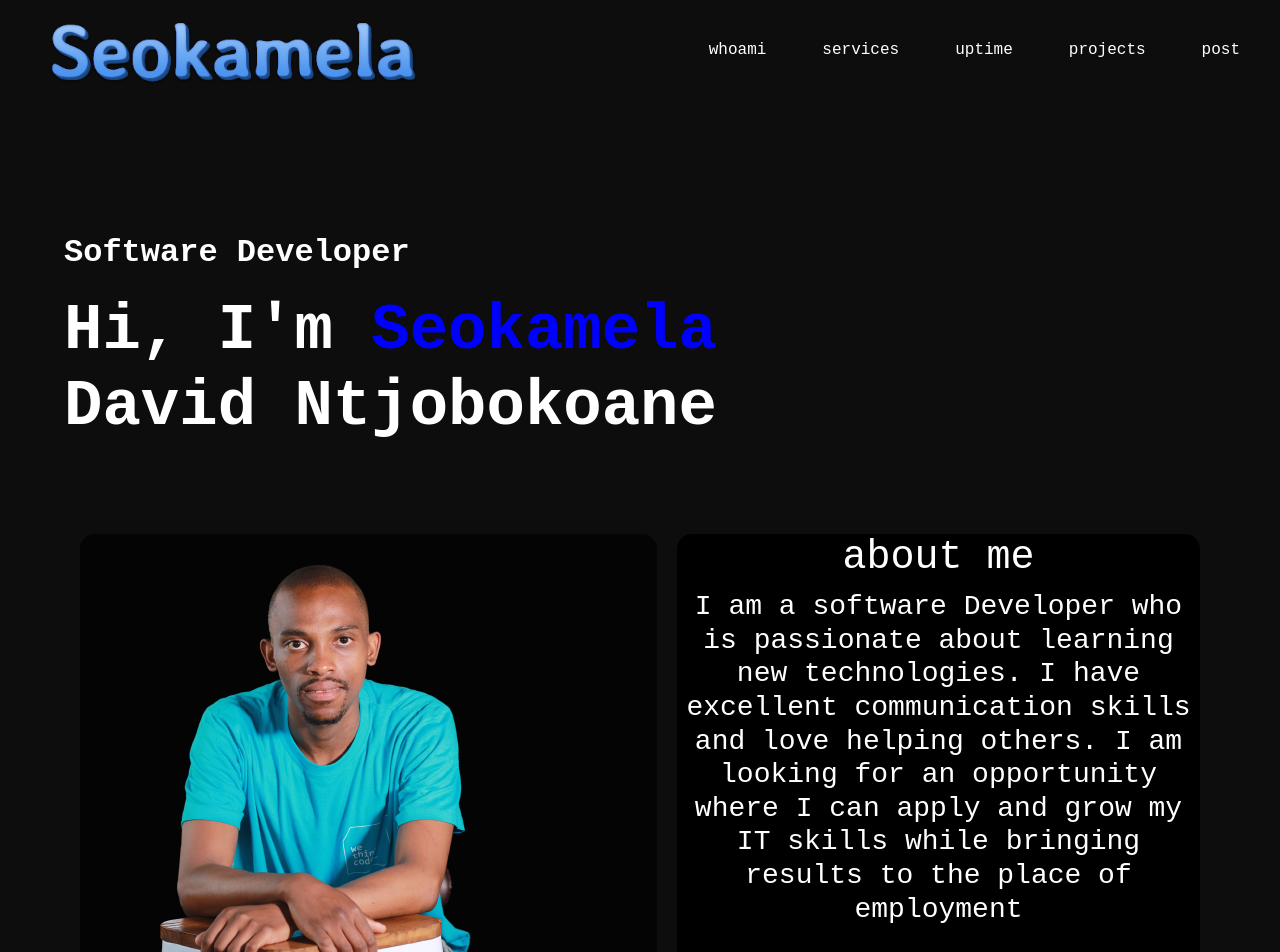
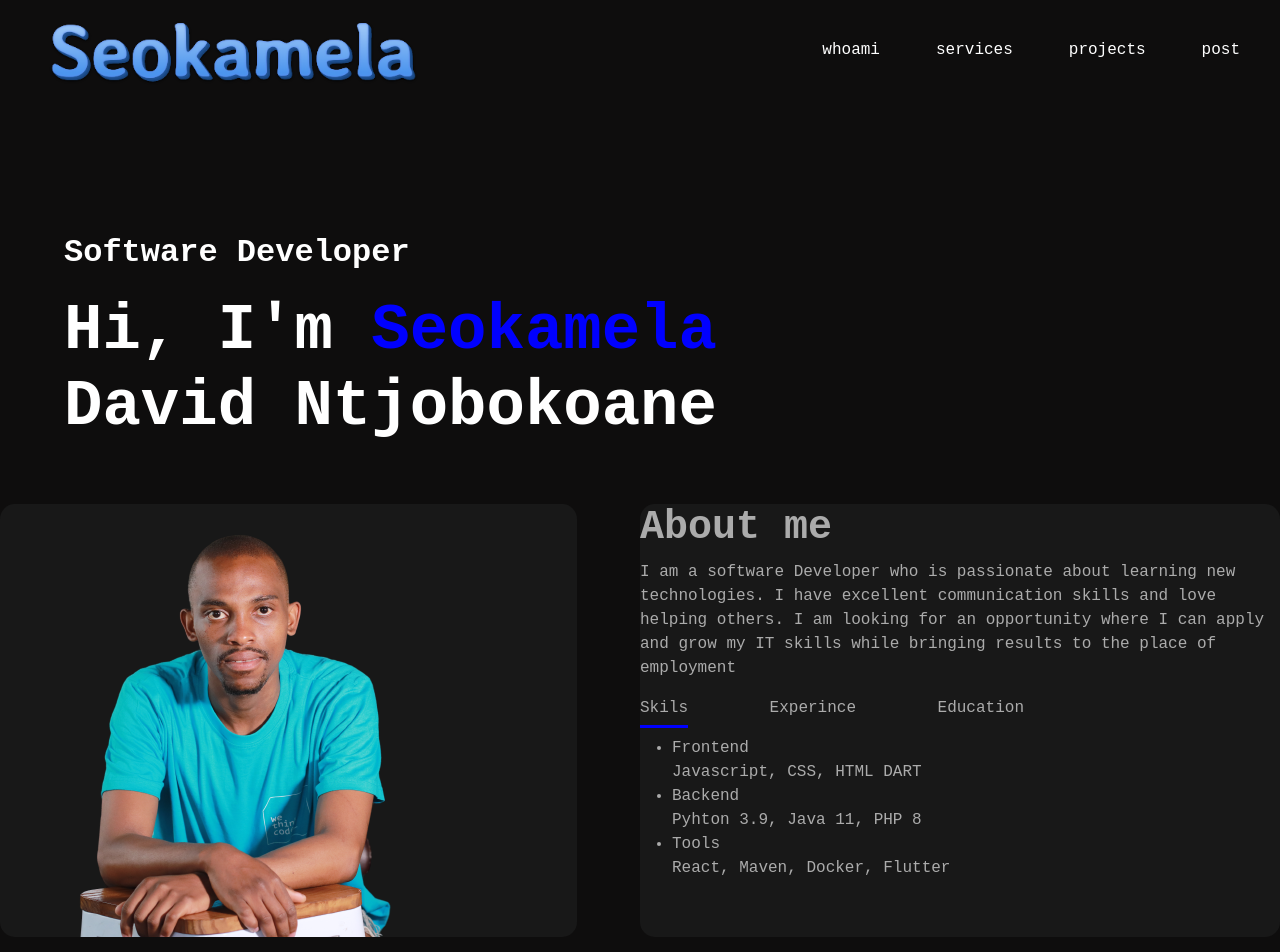
Before and after one commit to SEOKAMELA/Portfolio, a React (Create React App) app: page / in a window 1280 px wide. Shown: the top 952 px of the page. Built offline with nearby package versions, Linux system fonts and the light colour scheme; a web font is replaced by a local one.

Commit message:
about page detailing

```diff
--- a/public/index.html
+++ b/public/index.html
@@ -46,5 +46,6 @@
       To begin the development, run `npm start` or `yarn start`.
       To create a production bundle, use `npm run build` or `yarn build`.
     -->
+
   </body>
 </html>
--- a/src/App.css
+++ b/src/App.css
@@ -48,12 +48,11 @@
 .App-body {
   background: rgb(14, 13, 13);
   color: white;
-  min-height: 100vh;
-  /* width: 100%;
-  height: 100%; */
+  /* min-height: 100vh; */
+
 }
 
-/* #Background-image{
+#Background-image{
 
   background-image: url('./assets/me.png');
   background-repeat: no-repeat;
@@ -62,4 +61,4 @@
   position: relative;
 
 
-} */
+}
--- a/src/App.js
+++ b/src/App.js
@@ -6,13 +6,10 @@ import ScreenTwo from './views/screen_two/Screen_two';
 
 const App = () => {
   return (
-    <body className='App-body'>
-      <div id='Background-image'>
-        <ScreenOne />
-      </div>
+    <div className='App-body'>
+      <ScreenOne />
       <ScreenTwo />
-
-    </body>
+    </div>
   );
 }
 
--- a/src/components/navBar/NavBar.css
+++ b/src/components/navBar/NavBar.css
@@ -29,7 +29,7 @@
    content: '';
    width: 0;
    height: 3px;
-   background: rgb(206, 119, 5);
+   background: rgb(31, 73, 150);
    position: absolute;
    right: 0;
    bottom: -1px;
--- a/src/components/navBar/NavBar.jsx
+++ b/src/components/navBar/NavBar.jsx
@@ -24,9 +24,9 @@ const NavBar = () => {
                             <li class="nav-item">
                                 <a class="nav-link" href="/#">services</a>
                             </li>
-                            <li class="nav-item">
+                            {/* <li class="nav-item">
                                 <a class="nav-link" href="/#">uptime</a>
-                            </li>
+                            </li> */}
                             <li class="nav-item">
                                 <a class="nav-link" href="/#">projects</a>
                             </li>
--- a/src/views/screen_two/Screen_two.css
+++ b/src/views/screen_two/Screen_two.css
@@ -1,35 +1,67 @@
 #about-me {
-    padding: 80px;
-    display:inline-flex;
-}
-.pic-col {
-
-    background-color: #050404;
-    margin-right: 20px;
-    display: flex;
-    justify-content: space-between;
-    flex-basis: wrap;
-    border-radius: 15px;
-    position: relative;
-}
-
-
-.about-col {
-    flex: 1;
-    border-radius: 15px;
-    background: rgb(0, 0, 0);
-    position: relative;
-
-}
-
-
-.pic-col, #img{
-    position: relative;
+    padding: 50px 0;
+    color: #ababab;
 
 }
 
 
 
-.about-col, .h1 {
-    text-align:center;
+.about-row {
+    display: flex;
+    justify-content: space-between;
+    flex-wrap: wrap;
 }
+
+.pic-col {
+    background-color: rgb(24, 24, 24);
+    flex-basis: 30%;
+}
+
+.pic-col, .img {
+    width: auto;
+    height: auto;
+    border-radius: 15px;
+
+}
+
+.about-col {
+    flex-basis: 50%;
+    border-radius: 15px;
+    background-color: rgb(24, 24, 24);
+
+}
+
+.sub-titlle {
+    font-weight: 800;
+    color: #ababab;
+}
+
+.tab {
+    display: flex;
+    justify-content: space-between;
+    margin-right: 40%;
+}
+
+.tab-links {
+
+    font-weight: 18px;
+    font-weight: 400;
+    cursor: pointer;
+    position: relative;
+}
+
+
+.tab-links::after {
+    content: "";
+    width: 0;
+    height: 3px;
+    background: blue;
+    position:absolute;
+    right: 0;
+    bottom: -8px;
+    transition: 0.5s;
+}
+
+.tab-links.active-link::after{
+    width: 100%;
+}
--- a/src/views/screen_two/Screen_two.jsx
+++ b/src/views/screen_two/Screen_two.jsx
@@ -5,18 +5,14 @@ import './Screen_two.css'
 const ScreenTwo = () => {
     return (
         <div id="about-me">
-
+            <div class="about-row">
                 <div class="pic-col">
                     <img src={image} alt="" />
                 </div>
-
                 <div class="about-col">
-                <h1>
-                    about me
-                </h1>
-                <h3>
-                    I am a software Developer
-                    who is passionate about
+                    <h1 class='sub-titlle'>About me</h1>
+                    <p class='title'>
+                        I am a software Developer who is passionate about
                         learning new technologies. I
                         have excellent
                         communication skills and
@@ -25,10 +21,40 @@ const ScreenTwo = () => {
                         opportunity where I can
                         apply and grow my IT skills
                         while bringing results to the
-                    place of employment
-                </h3>
+                        place of employment </p>
+                    <div class="tab">
+                        <p className="tab-links active-link">
+                            Skils
+                        </p>
+                        <p className="tab-links">
+                            Experince
+                        </p>
+                        <p className="tab-links">
+                            Education
+                        </p>
                     </div>
-
+                    <div className="tab-contents">
+                        <ul>
+                            <li>
+                                <span>Frontend</span>
+                                <br />
+                                Javascript, CSS, HTML
+                                DART
+                            </li>
+                            <li>
+                                <span>Backend</span>
+                                <br />
+                                Pyhton 3.9, Java 11, PHP 8
+                            </li>
+                            <li>
+                                <span>Tools</span>
+                                <br />
+                                React, Maven, Docker, Flutter
+                            </li>
+                        </ul>
+                    </div>
+                </div>
+            </div>
         </div>
     );
 }
```
Lines whose indentation alone changed are shown as unchanged.
